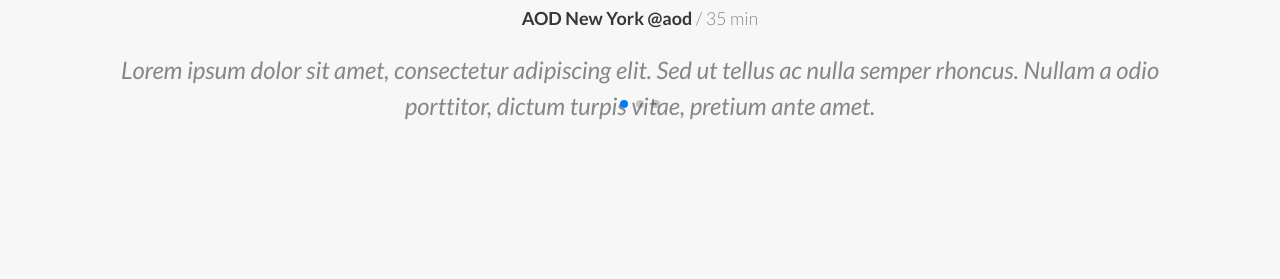
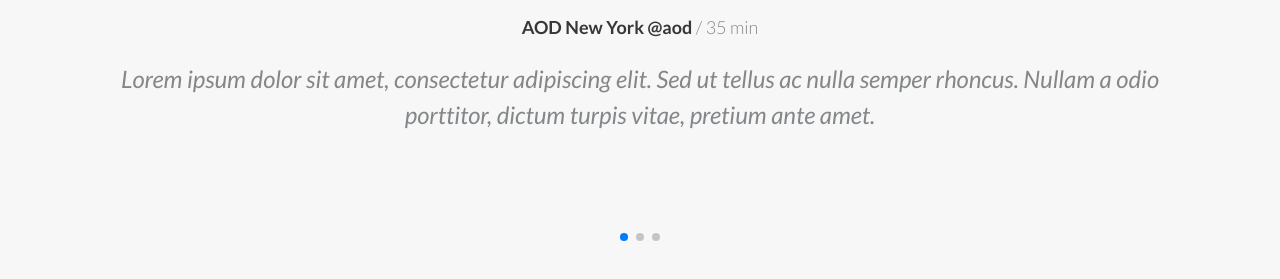
Before and after one commit to OzherelevSergey/Bicycle, a plain HTML site: page index.html in a window 1280 px wide. Shown: the part 3475-3754 px from the top of the page. Drawn offline with nearby package versions, Linux system fonts and the light colour scheme.

Commit message:
fix slider block

```diff
--- a/css/style.css
+++ b/css/style.css
@@ -314,9 +314,12 @@ border-color: #ffffff transparent transparent transparent;
 .swiper-slide h4 span {
   color: #848789;
   font-weight: 300;
-
 }
 
+.swiper-pagination {
+  margin-top: 100px;
+  position: inherit;
+}
 
 
 @media (max-width: 1024px) {
--- a/index.html
+++ b/index.html
@@ -140,12 +140,14 @@
                                         <img src="./images/twitter.png" alt="twitter">
                                         <h4 class="slider__title">AOD New York @aod <span>/ 48 min</span></h4>
                                        <p>Lorem ipsum dolor sit amet, consectetur adipiscing elit. Sed ut tellus ac
-                                           nulla semper rhoncus. Nullam a odio porttitor, dictum turpis vitae, pretium ante amet. Lorem ipsum dolor sit amet, consectetur adipiscing elit.
+                                           nulla semper rhoncus. Nullam a odio porttitor, dictum turpis vitae, pretium ante amet. Lorem ipsum dolor sit amet, consectetur adipiscing elit. </p>
 
               </div>
               </div>
+
               <div class="swiper-pagination"></div>
              </div>
+
           </div>
         </div>
 
```
Also changed, not shown: images/twitter.png (added), js/scripts.js (line endings or trailing spaces).
